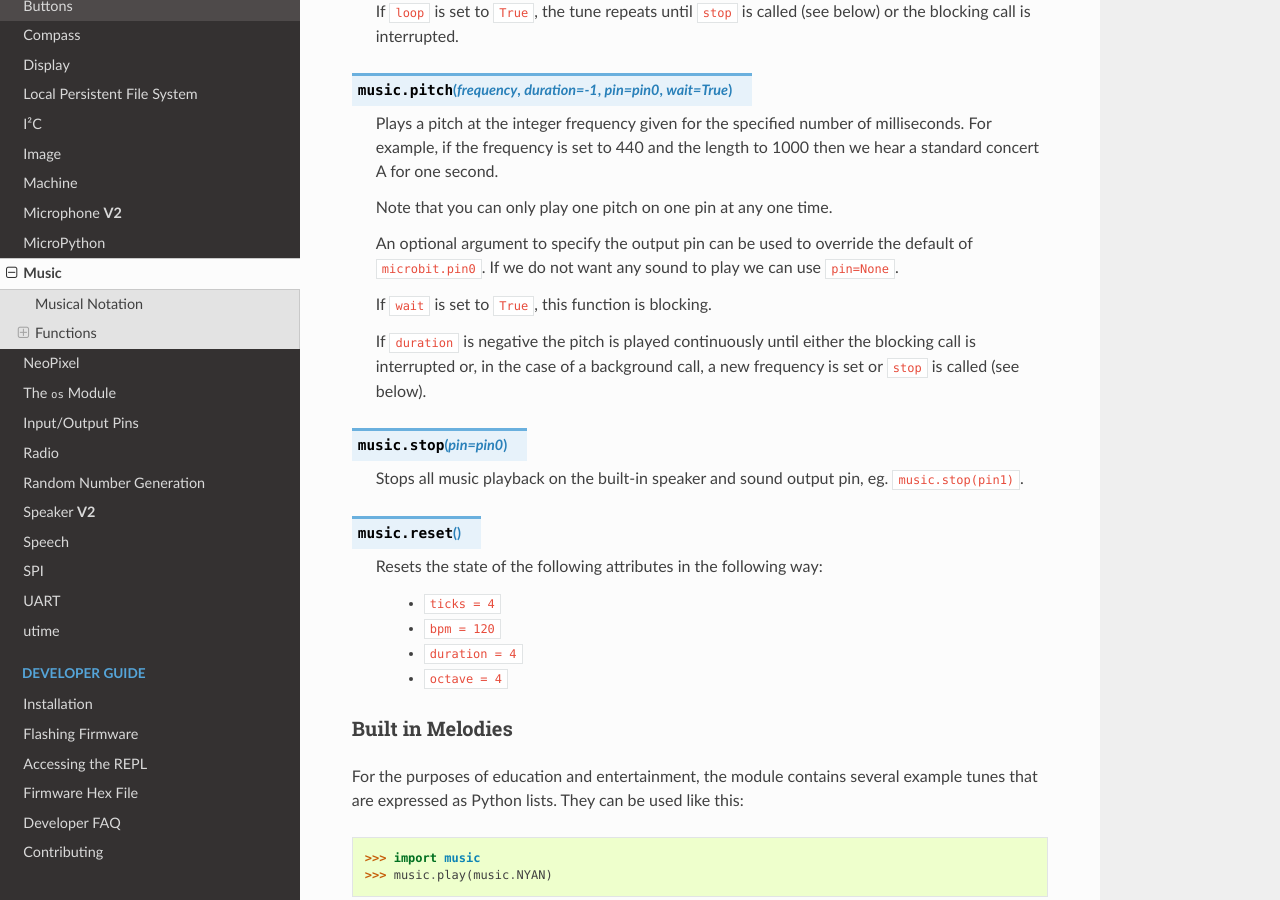
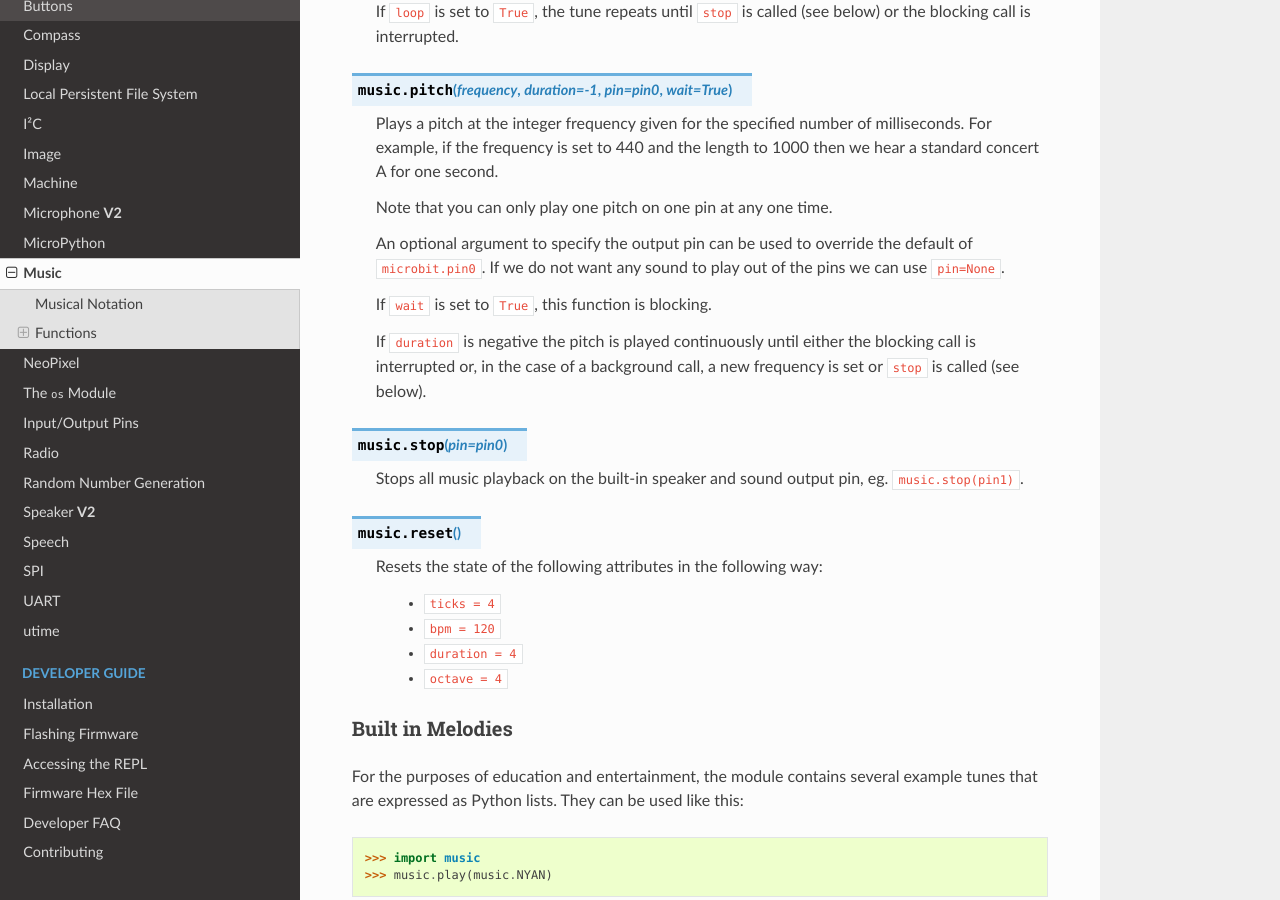
Before and after one commit to bbcmicrobit/micropython, a Sphinx documentation site: the page built from docs/music.rst, in a window 1280 px wide and 900 px high, scrolled down 2637 px. Built offline with Sphinx 7.4.7 and the Read the Docs theme 2.0.0, drawn with Linux system fonts in a browser that asks for light colours.

Commit message:
Update docs/music.rst

```diff
--- a/docs/music.rst
+++ b/docs/music.rst
@@ -111,8 +111,8 @@ Functions
     Note that you can only play one pitch on one pin at any one time.
 
     An optional argument to specify the output pin can be used to override the
-    default of ``microbit.pin0``. If we do not want any sound to play we can
-    use ``pin=None``.
+    default of ``microbit.pin0``. If we do not want any sound to play out of
+    the pins we can use ``pin=None``.
 
     If ``wait`` is set to ``True``, this function is blocking.
 
```
